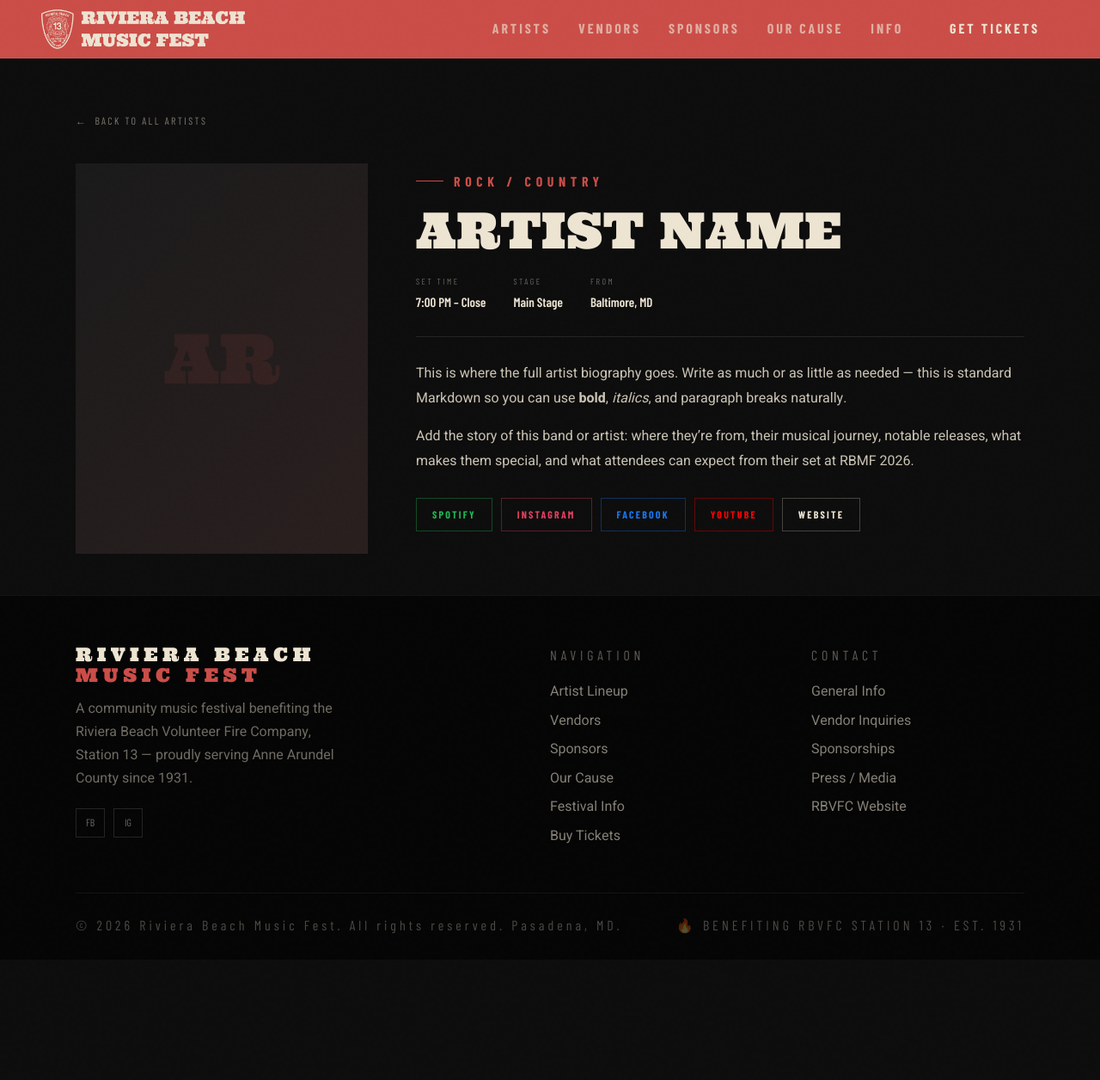
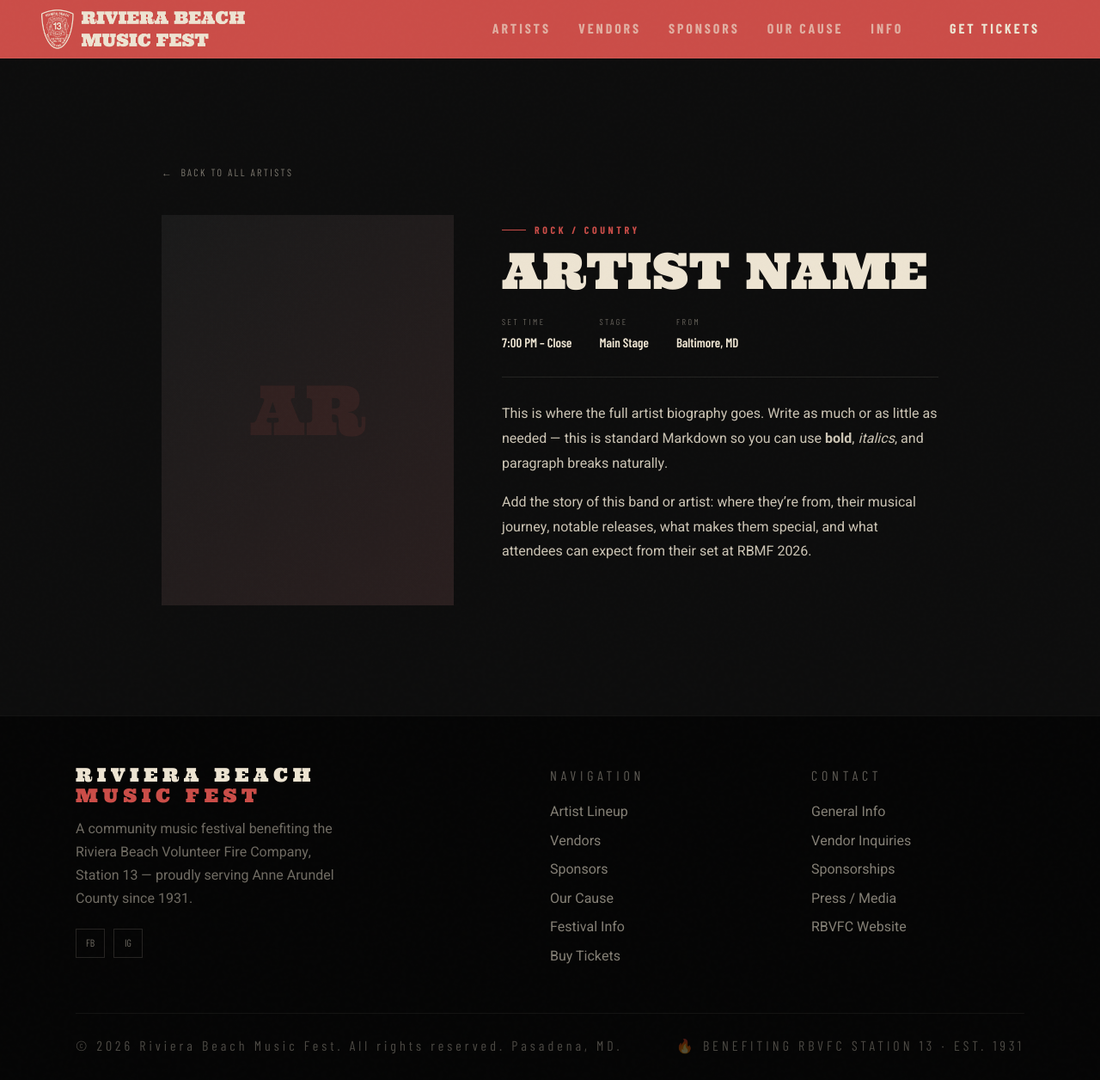
Before and after one commit to RBVFC/rbmf, a Jekyll site: the page built from _artists/artist-name.md, in a window 1280 px wide and 1256 px high. Shown: the whole window at 86% size. Built offline with Jekyll 4.4.1, drawn with Linux system fonts in a browser that asks for light colours; some web fonts are replaced.

Commit message:
Update artist.html with layout changes

```diff
--- a/_layouts/artist.html
+++ b/_layouts/artist.html
@@ -2,14 +2,15 @@
 {% include nav.html %}
 
 <main class="artist-detail" id="main-content">
-  <div class="container">
+  <div class="artist-detail__inner">
 
     <a href="{{ '/artists/' | relative_url }}" class="back-link">Back to All Artists</a>
 
     <div class="artist-detail__hero">
 
+      <!-- LEFT: Photo -->
       <div class="artist-detail__media">
-        {% if page.photo %}
+        {% if page.photo and page.photo != "" %}
           <img src="{{ page.photo | relative_url }}"
                alt="Photo of {{ page.title }}"
                class="artist-detail__photo">
@@ -20,36 +21,53 @@
         {% endif %}
       </div>
 
+      <!-- RIGHT: Info -->
       <div class="artist-detail__info">
-        <div class="label">{{ page.genre }}</div>
+
+        <!-- Line 1: Genre -->
+        {% if page.genre and page.genre != "" %}
+        <div class="artist-detail__genre">{{ page.genre }}</div>
+        {% endif %}
+
+        <!-- Line 2: Band name -->
         <h1 class="artist-detail__name">{{ page.title }}</h1>
 
+        <!-- Line 3: Set time · Stage · Hometown — left to right -->
+        {% assign has_meta = false %}
+        {% if page.set_time and page.set_time != "" %}{% assign has_meta = true %}{% endif %}
+        {% if page.stage and page.stage != "" %}{% assign has_meta = true %}{% endif %}
+        {% if page.hometown and page.hometown != "" %}{% assign has_meta = true %}{% endif %}
+
+        {% if has_meta %}
         <div class="artist-detail__meta">
-          {% if page.set_time %}
+          {% if page.set_time and page.set_time != "" %}
           <div class="artist-detail__meta-item">
             <span class="artist-detail__meta-label">Set Time</span>
             <span class="artist-detail__meta-value">{{ page.set_time }}</span>
           </div>
           {% endif %}
-          {% if page.stage %}
+          {% if page.stage and page.stage != "" %}
           <div class="artist-detail__meta-item">
             <span class="artist-detail__meta-label">Stage</span>
             <span class="artist-detail__meta-value">{{ page.stage }}</span>
           </div>
           {% endif %}
-          {% if page.hometown %}
+          {% if page.hometown and page.hometown != "" %}
           <div class="artist-detail__meta-item">
             <span class="artist-detail__meta-label">From</span>
             <span class="artist-detail__meta-value">{{ page.hometown }}</span>
           </div>
           {% endif %}
         </div>
+        {% endif %}
 
+        <!-- Bio -->
         <div class="artist-detail__bio">
           {{ content }}
         </div>
 
-        {% if page.audio %}
+        <!-- Audio -->
+        {% if page.audio and page.audio != "" %}
         <div class="artist-audio">
           <div class="artist-audio__label">Sample Track</div>
           <audio controls>
@@ -58,23 +76,33 @@
         </div>
         {% endif %}
 
+        <!-- Social links — only renders if the field exists AND is not empty -->
+        {% assign has_links = false %}
+        {% if page.spotify and page.spotify != "" %}{% assign has_links = true %}{% endif %}
+        {% if page.instagram and page.instagram != "" %}{% assign has_links = true %}{% endif %}
+        {% if page.facebook and page.facebook != "" %}{% assign has_links = true %}{% endif %}
+        {% if page.youtube and page.youtube != "" %}{% assign has_links = true %}{% endif %}
+        {% if page.website and page.website != "" %}{% assign has_links = true %}{% endif %}
+
+        {% if has_links %}
         <div class="artist-detail__links">
-          {% if page.spotify %}
+          {% if page.spotify and page.spotify != "" %}
           <a href="{{ page.spotify }}" target="_blank" rel="noopener" class="artist-link artist-link--spotify">Spotify</a>
           {% endif %}
-          {% if page.instagram %}
+          {% if page.instagram and page.instagram != "" %}
           <a href="{{ page.instagram }}" target="_blank" rel="noopener" class="artist-link artist-link--instagram">Instagram</a>
           {% endif %}
-          {% if page.facebook %}
+          {% if page.facebook and page.facebook != "" %}
           <a href="{{ page.facebook }}" target="_blank" rel="noopener" class="artist-link artist-link--facebook">Facebook</a>
           {% endif %}
-          {% if page.youtube %}
+          {% if page.youtube and page.youtube != "" %}
           <a href="{{ page.youtube }}" target="_blank" rel="noopener" class="artist-link artist-link--youtube">YouTube</a>
           {% endif %}
-          {% if page.website %}
+          {% if page.website and page.website != "" %}
           <a href="{{ page.website }}" target="_blank" rel="noopener" class="artist-link artist-link--website">Website</a>
           {% endif %}
         </div>
+        {% endif %}
 
       </div>
     </div>
```
